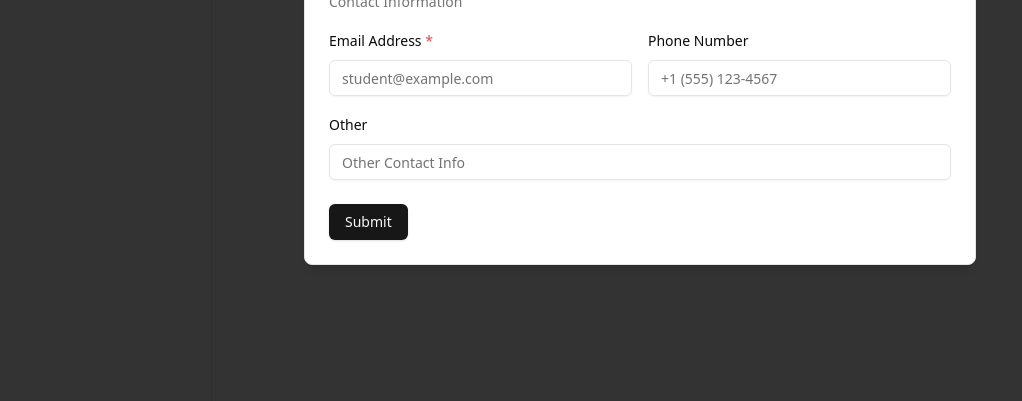
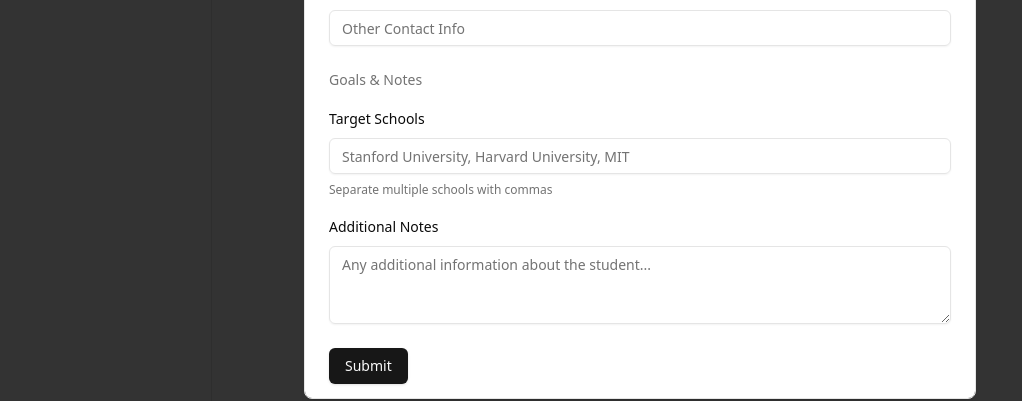
Before and after one commit to cruse-charles/EduConsult, a Next.js app: page /dashboard in a window 1280 px wide. Both pictures are taken after a click on the button "Add New Student". Shown: the part 361-762 px from the top of the page, without its empty margins (0-1022 px from the left). Built offline with nearby package versions, Linux system fonts and the light colour scheme; no server answers.

Commit message:
created templates for GoalsAndNotes and AcademicSection of AddStudent

```diff
--- /dev/null
+++ b/app/components/AddStudentModal/AcademicInfoSection.tsx
@@ -0,0 +1,13 @@
+import { Input } from '@/components/ui/input'
+import { Label } from '@/components/ui/label'
+
+
+function AcademicInfoSection({formData, handleAcademicInfoChange}) {
+  return (
+    <>
+
+    </>
+  )
+}
+
+export default AcademicInfoSection
--- a/app/components/AddStudentModal/AddStudentModal.tsx
+++ b/app/components/AddStudentModal/AddStudentModal.tsx
@@ -11,6 +11,8 @@ import { Label } from "@/components/ui/label";
 import { Input } from "@/components/ui/input";
 import { Textarea } from "@/components/ui/textarea";
 import PersonalInfoSection from "./PersonalInfoSection";
+import AcademicInfoSection from "./AcademicInfoSection";
+import GoalsAndNotesSection from "./GoalsAndNotesSection";
 
 
 
@@ -23,6 +25,7 @@ function AddStudentModal() {
             email: '',
             phone: '',
             other: '',
+            notes: '',
         },
         academicInformation: {
             currentSchool: '',
@@ -30,12 +33,11 @@ function AddStudentModal() {
             gpa: '',
             sat: '',
             toefl: '',
+            targetSchools: '',
         },
         pendingTasks: '',
         progress: '',
         nextDeadline: '',
-        notes: '',
-        targetSchools: '',
     });
 
     // Handles form submission and adds a new student document to Firestore
@@ -48,7 +50,7 @@ function AddStudentModal() {
                 pendingTasks: formData.pendingTasks,
                 progress: formData.progress,
                 nextDeadline: formData.nextDeadline,
-                notes: formData.notes
+                notes: formData.personalInformation.notes
             })
             console.log("Document written with ID: ", docRef.id);
         } catch (error) {
@@ -76,6 +78,17 @@ function AddStudentModal() {
         }))
     }
 
+    const handleAcademicInfoChange = (e: React.ChangeEvent<HTMLInputElement>) => {
+        const { name, value} = e.target;
+        setFormData((prevData) => ({
+            ...prevData,
+            academicInformation: {
+                ...prevData.academicInformation,
+                [name]: value,
+            }
+        }))
+    }
+
     return (
         <Dialog>
             <DialogTrigger asChild>
@@ -95,38 +108,9 @@ function AddStudentModal() {
                     </DialogDescription>
                 </DialogHeader>
                 <form className="space-y-6" onSubmit={handleSubmit}>
-                    {/* <div className="space-y-4">
-                        <div className="grid grid-cols-1 md:grid-cols-2 gap-4">
-                            <div className="space-y-2">
-                                <Label htmlFor="firstName">First Name <span className="text-red-500">*</span></Label>
-                                <Input id="firstName" placeholder="Enter first name" value={formData.personalInformation.firstName} name="firstName" onChange={handleInputChange} required />
-                            </div>
-                            <div className="space-y-2">
-                                <Label htmlFor="lastName">Last Name <span className="text-red-500">*</span></Label>
-                                <Input id="lastName" placeholder="Enter last name" value={formData.personalInformation.lastName} name="lastName" onChange={handleInputChange} required />
-                            </div>
-                        </div>
-                    </div>
-                    <div className="space-y-4">
-                        <h3 className="text-sm font-medium text-muted-foreground">Contact Information</h3>
-                        <div className="grid grid-cols-1 md:grid-cols-2 gap-4">
-                            <div className="space-y-2">
-                                <Label htmlFor="email">
-                                    Email Address <span className="text-red-500">*</span>
-                                </Label>
-                                <Input id="email" type="email" placeholder="student@example.com" value={formData.personalInformation.email} name="email" onChange={handleInputChange} required/>
-                            </div>
-                            <div className="space-y-2">
-                                <Label htmlFor="phone">Phone Number</Label>
-                                <Input id="phone" type="tel" placeholder="+1 (555) 123-4567" value={formData.personalInformation.phone} name="phone" onChange={handleInputChange} />
-                            </div>
-                        </div>
-                        <div className="space-y-2">
-                            <Label htmlFor="wechat">WeChat ID</Label>
-                            <Input id="wechat" placeholder="WeChat username" value={formData.personalInformation.wechat} name="wechat" onChange={handleInputChange} />
-                        </div>
-                    </div> */}
                     <PersonalInfoSection formData={formData} handlePersonalInfoChange={handlePersonalInfoChange} />
+                    <AcademicInfoSection formData={formData} handleAcademicInfoChange={handleAcademicInfoChange} />
+                    <GoalsAndNotesSection formData={formData} handlePersonalInfoChange={handlePersonalInfoChange} handleAcademicInfoChange={handleAcademicInfoChange} />
                     <Button type='submit'>Submit</Button>
                 </form>
             </DialogContent>
--- /dev/null
+++ b/app/components/AddStudentModal/GoalsAndNotesSection.tsx
@@ -0,0 +1,38 @@
+import { Input } from '@/components/ui/input'
+import { Label } from '@/components/ui/label'
+import { Textarea } from '@/components/ui/textarea'
+import React from 'react'
+
+function GoalsAndNotesSection({formData, handleAcademicInfoChange, handlePersonalInfoChange}) {
+    return (
+        <>
+            <div className="space-y-4">
+                <h3 className="text-sm font-medium text-muted-foreground">Goals & Notes</h3>
+                <div className="space-y-2">
+                    <Label htmlFor="targetSchools">Target Schools</Label>
+                    <Input
+                    id="targetSchools"
+                    placeholder="Stanford University, Harvard University, MIT"
+                    value={formData.targetSchools}
+                    name="targetSchools"
+                    onChange={handleAcademicInfoChange}
+                    />
+                    <p className="text-xs text-muted-foreground">Separate multiple schools with commas</p>
+                </div>
+                <div className="space-y-2">
+                    <Label htmlFor="notes">Additional Notes</Label>
+                    <Textarea
+                    id="notes"
+                    placeholder="Any additional information about the student..."
+                    value={formData.notes}
+                    name="notes"
+                    onChange={handlePersonalInfoChange}
+                    rows={3}
+                    />
+                </div>
+            </div>
+        </>
+    )
+}
+
+export default GoalsAndNotesSection
```
